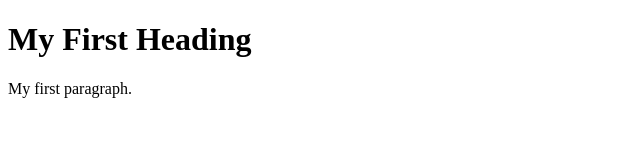
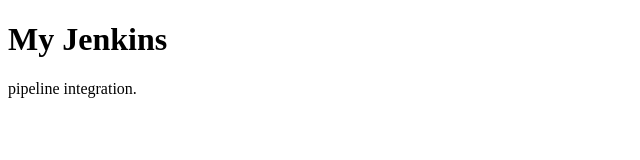
Before and after one commit to praveenmummella/website-1, a plain HTML site: page index.html in a window 1280 px wide. Shown: the whole page, without its empty margins (0-640 px from the left). Drawn offline with Linux system fonts and the light colour scheme.

Commit message:
Update index.html

```diff
--- a/index.html
+++ b/index.html
@@ -2,9 +2,9 @@
 <html>
 <body>
 
-<h1>My First Heading</h1>
+<h1>My Jenkins</h1>
 
-<p>My first paragraph.</p>
+<p>pipeline integration.</p>
 
 </body>
 </html>
```
